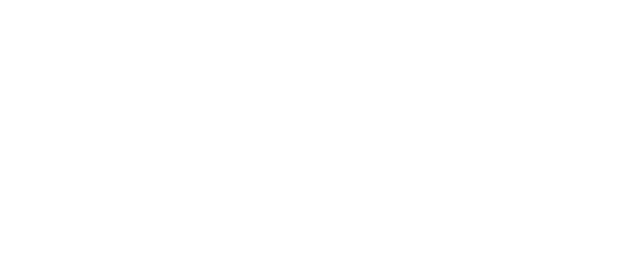
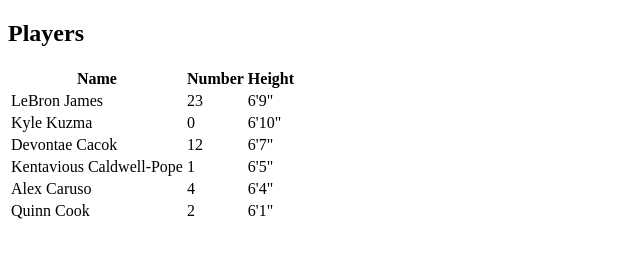
Before and after one commit to theduckfliesagain/sports-team, a plain HTML site: page index.html in a window 1280 px wide. Shown: the whole page, without its empty margins (0-640 px from the left). Drawn offline with Linux system fonts and the light colour scheme.

Commit message:
add table

```diff
--- a/index.html
+++ b/index.html
@@ -9,5 +9,45 @@
 </head>
 <body>
 
+    <h2>Players</h2>
+
+<table>
+  <tr>
+    <th>Name</th>
+    <th>Number</th>
+    <th>Height</th>
+  </tr>
+  <tr>
+    <td>LeBron James</td>
+    <td>23</td>
+    <td>6'9"</td>
+  </tr>
+  <tr>
+    <td>Kyle Kuzma</td>
+    <td>0</td>
+    <td>6'10"</td>
+  </tr>
+  <tr>
+    <td>Devontae Cacok</td>
+    <td>12</td>
+    <td>6'7"</td>
+  </tr>
+  <tr>
+    <td>Kentavious Caldwell-Pope</td>
+    <td>1</td>
+    <td>6'5"</td>
+  </tr>
+  <tr>
+    <td>Alex Caruso</td>
+    <td>4</td>
+    <td>6'4"</td>
+  </tr>
+  <tr>
+    <td>Quinn Cook</td>
+    <td>2</td>
+    <td>6'1"</td>
+  </tr>
+</table>
+
 </body>
 </html>
```
